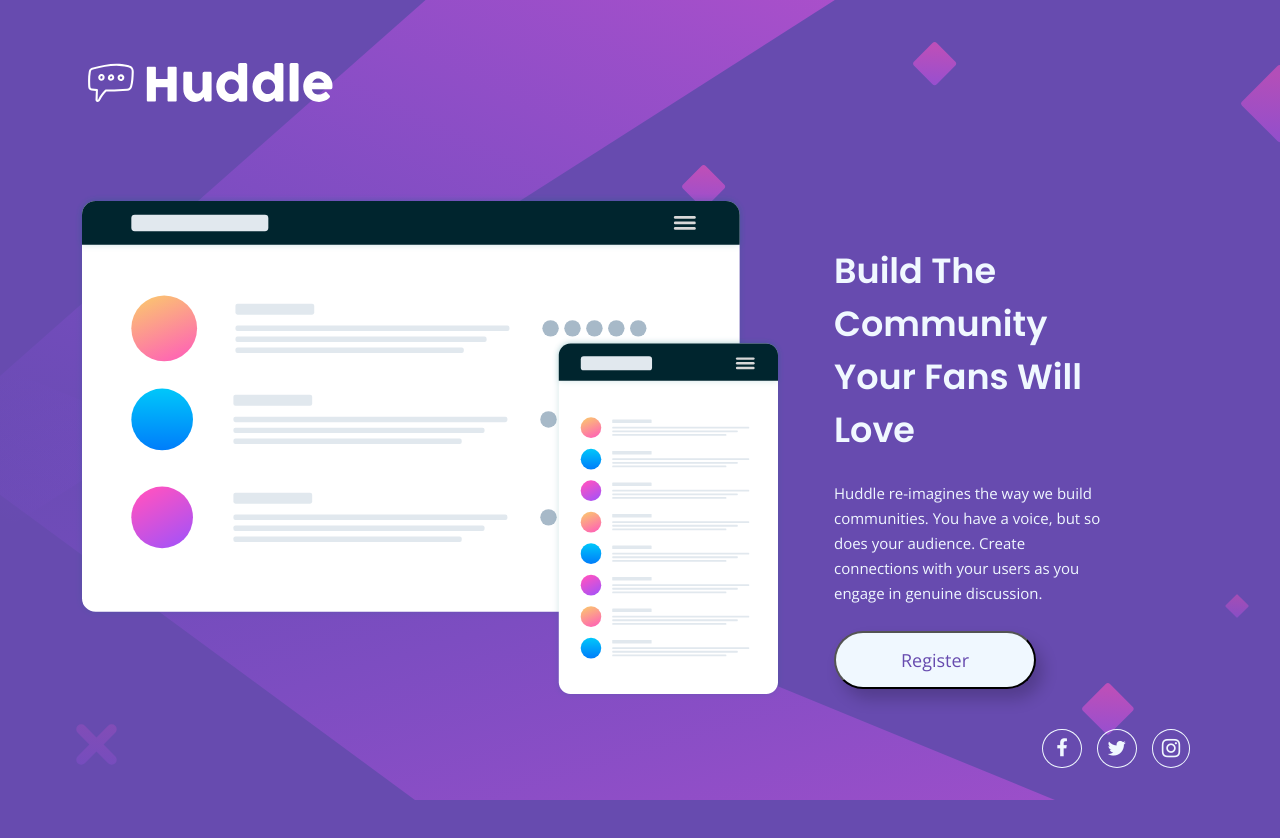
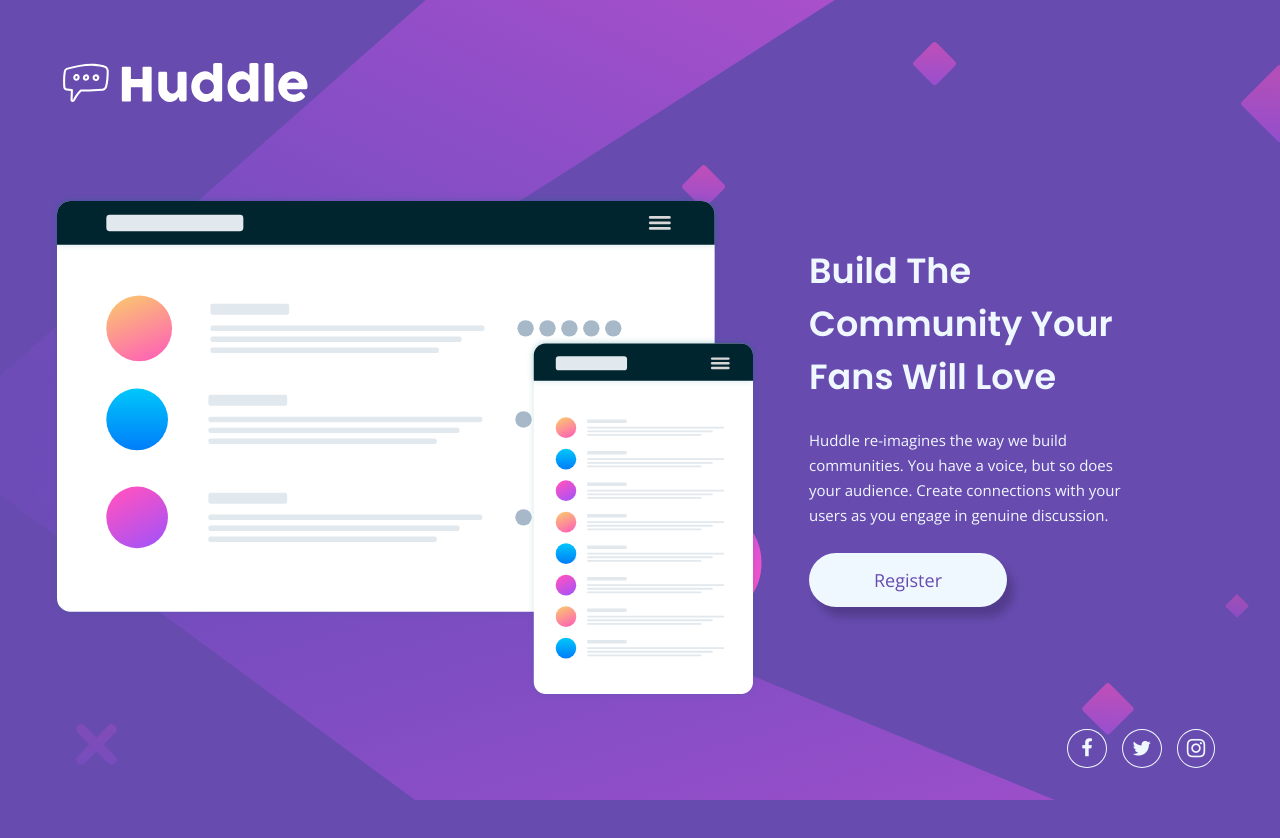
Before and after one commit to JulioC013/devquest-huddle, a plain HTML site: page index.html in a window 1280 px wide. Drawn offline with nearby package versions, Linux system fonts and the light colour scheme.

Commit message:
ajustes apos resolucao do tutor

```diff
--- a/src/css/estilos.css
+++ b/src/css/estilos.css
@@ -4,7 +4,7 @@ body{
     background-repeat: no-repeat;
     height: 100vh;
     max-width: 1440px;
-    margin: 25px;
+    margin: 0 auto;
 
 }
 
@@ -48,7 +48,10 @@ body{
     font-size: 18px;
     padding: 15px 65px;
     color: hsl(257,40%,49%);
-    box-shadow: 7px 10px 16px 0 rgba(0,0,0,0.2);
+    box-shadow: 7px 10px 8px 0 rgba(0,0,0,0.2);
+    text-decoration: none;
+    border: none;
+
 }
 
 .main .info .button:hover{
--- a/src/css/responsivo.css
+++ b/src/css/responsivo.css
@@ -2,7 +2,8 @@
     body{
         background-image: url(/src/images/bg-mobile.svg);
         max-width:750px;
-        margin: 0px;
+
+
     }
 
     .header{
```
